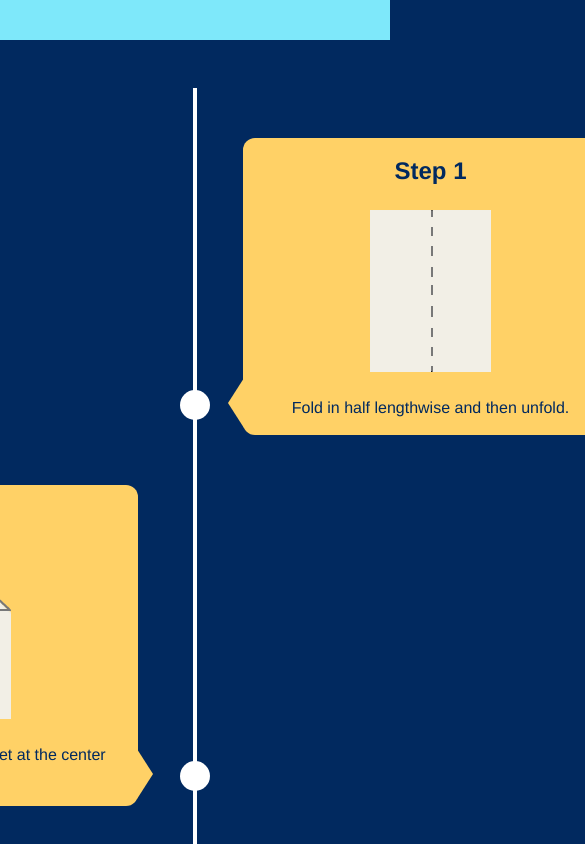
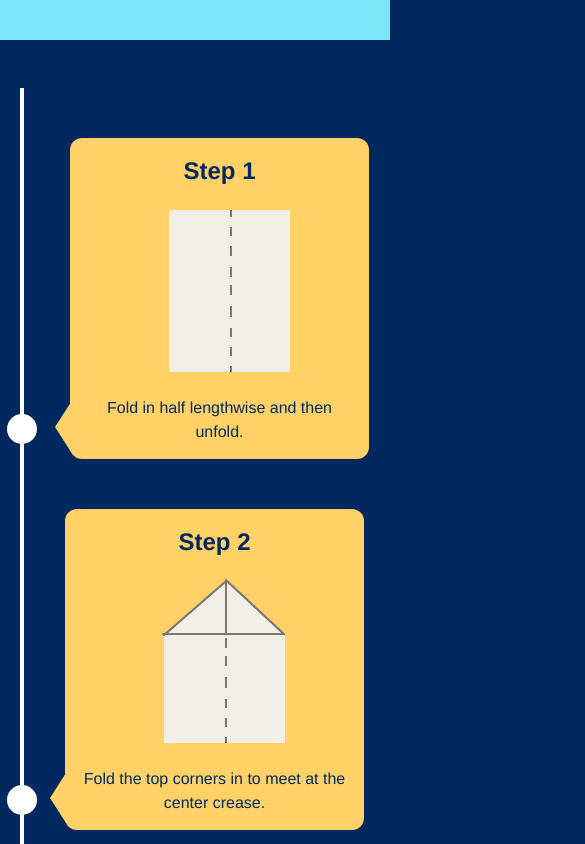
Before and after one commit to mike-crane/vertical-timeline, a plain HTML site: page index.html in a window 390 px wide. Shown: the part 480-1324 px from the top of the page, 585 px wide, since content can reach past the window. Drawn offline with Linux system fonts and the light colour scheme.

Commit message:
add media queries for responsiveness

```diff
--- a/style/style.scss
+++ b/style/style.scss
@@ -118,3 +118,41 @@ body {
     }
   }
 }
+
+
+@media screen and (max-width: 900px) {
+  .folds ul li div {
+    width: 250px;
+
+    img {
+      margin-left: 10px;
+    }
+  }
+  .folds ul li:nth-child(even) div {
+    left: -289px;
+  }
+}
+
+@media screen and (max-width: 600px) {
+  .folds ul li {
+    margin-left: 20px;
+  }
+
+  .folds ul li div {
+    width: calc(100vw - 91px);
+
+    img {
+      margin-left: calc(50vw - 150px);
+    }
+  }
+
+  .folds ul li:nth-child(even) div {
+    left: 45px;
+  }
+
+  .folds ul li:nth-child(even) div::before {
+    left: -15px;
+    border-width: 25px 16px 25px 0;
+    border-color: transparent #FFD166 transparent transparent;
+  }
+}
```
Also changed, not shown: style/style.css.
